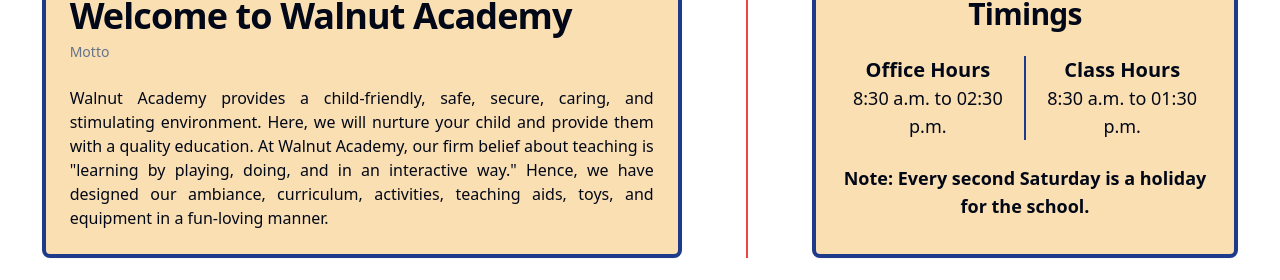
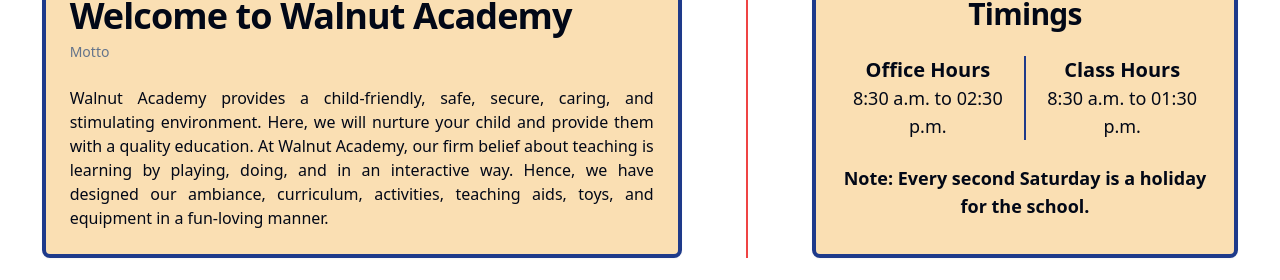
Before and after one commit to IkshitGupta/Walnut_Academy_Website, a Next.js app: page / in a window 1280 px wide. Shown: the part 806-1086 px from the top of the page. Built offline with nearby package versions, Linux system fonts and the light colour scheme.

Commit message:
remodifying welcome 5

```diff
--- a/src/app/components/welcome.tsx
+++ b/src/app/components/welcome.tsx
@@ -15,7 +15,7 @@ const WelcomeDesc = () => {
 					<CardContent>
 						<div className="text-justify">
 							Walnut Academy provides a child-friendly, safe, secure, caring, and stimulating environment. Here, we will nurture your child and provide them with a quality
-							education. At Walnut Academy, our firm belief about teaching is "learning by playing, doing, and in an interactive way." Hence, we have designed our ambiance,
+							education. At Walnut Academy, our firm belief about teaching is learning by playing, doing, and in an interactive way. Hence, we have designed our ambiance,
 							curriculum, activities, teaching aids, toys, and equipment in a fun-loving manner.
 						</div>
 					</CardContent>
```
